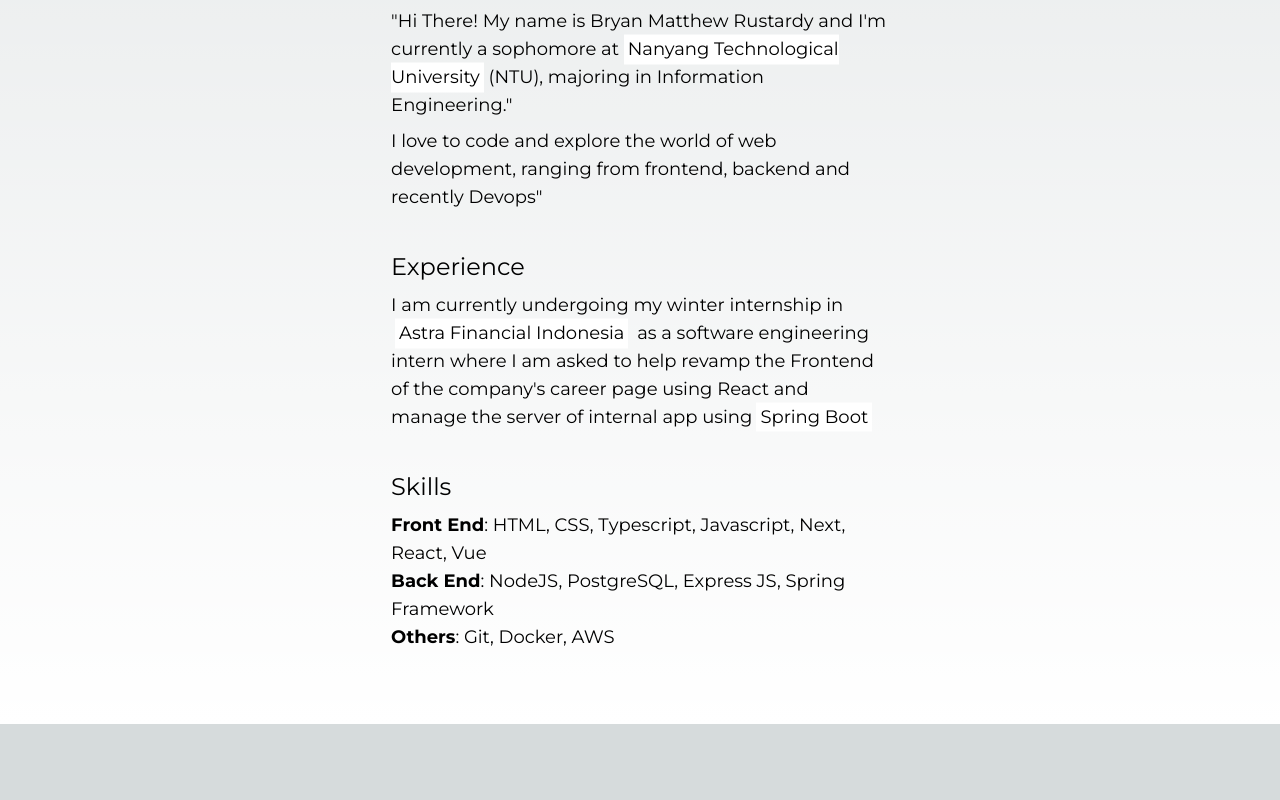
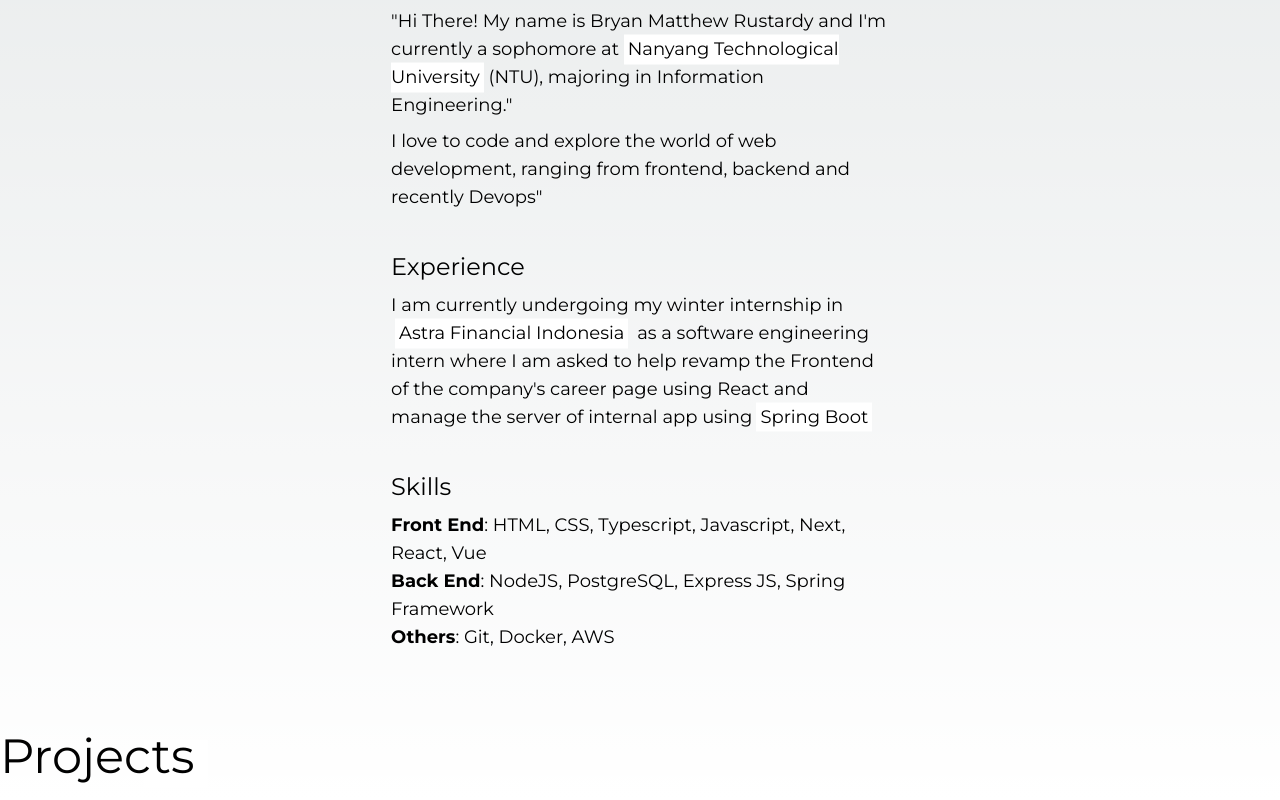
Before and after one commit to BryMat24/Personal-Website-V2, a Next.js app in the folder personal-website/: page / in a window 1280 px wide. Shown: the part 964-1764 px from the top of the page. Before the commit the page ends 1688 px from the top, so only its background shows below. Built offline with nearby package versions, Linux system fonts and the light colour scheme.

Commit message:
feat: add project section

```diff
--- a/personal-website/src/app/page.tsx
+++ b/personal-website/src/app/page.tsx
@@ -1,11 +1,13 @@
 import Hero from "@/components/Hero";
 import About from "@/components/About";
+import Project from "@/components/Project";
 
 export default function Home() {
     return (
         <div>
             <Hero />
             <About />
+            <Project />
         </div>
     );
 }
--- /dev/null
+++ b/personal-website/src/components/Project/index.tsx
@@ -0,0 +1,10 @@
+import { FunctionComponent } from "react";
+import SectionHeading from "../sectionHeading";
+
+interface ProjectProps {}
+
+const Project: FunctionComponent<ProjectProps> = () => {
+    return <SectionHeading title="Projects" />;
+};
+
+export default Project;
```
